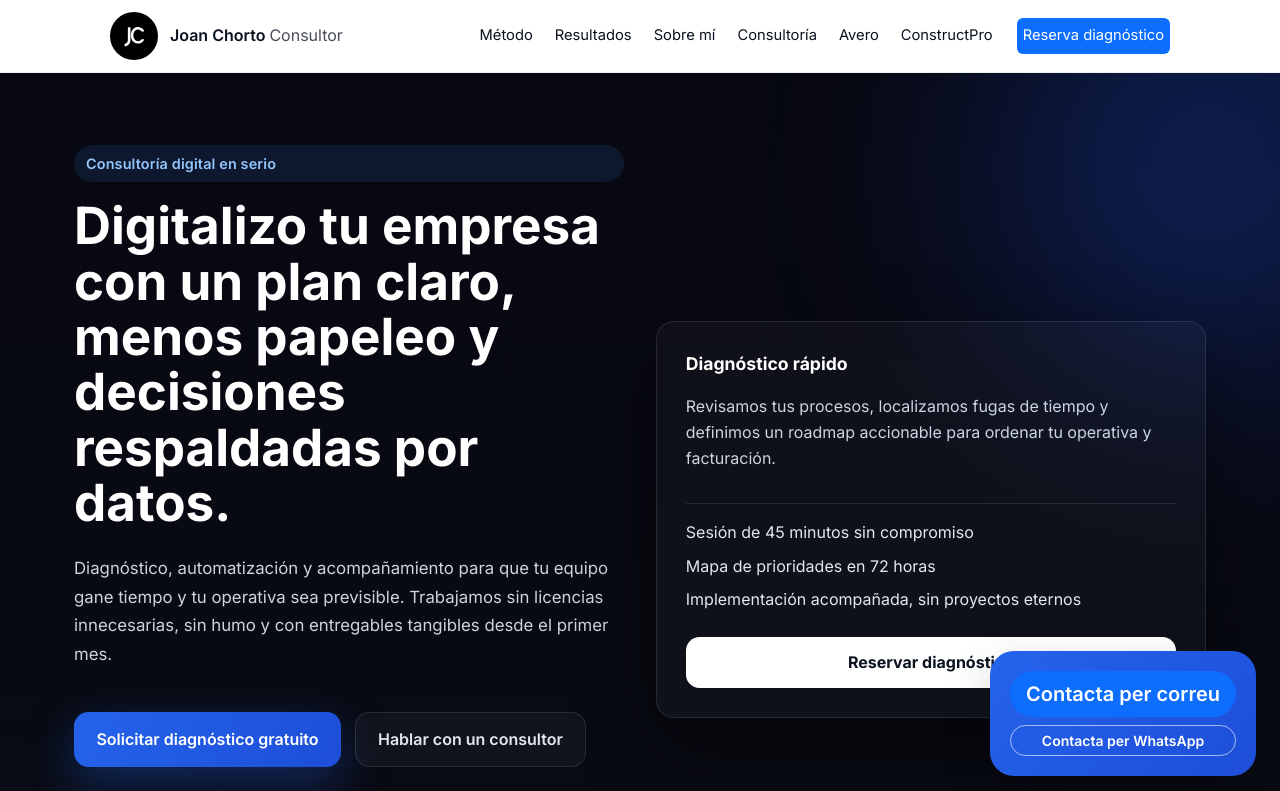
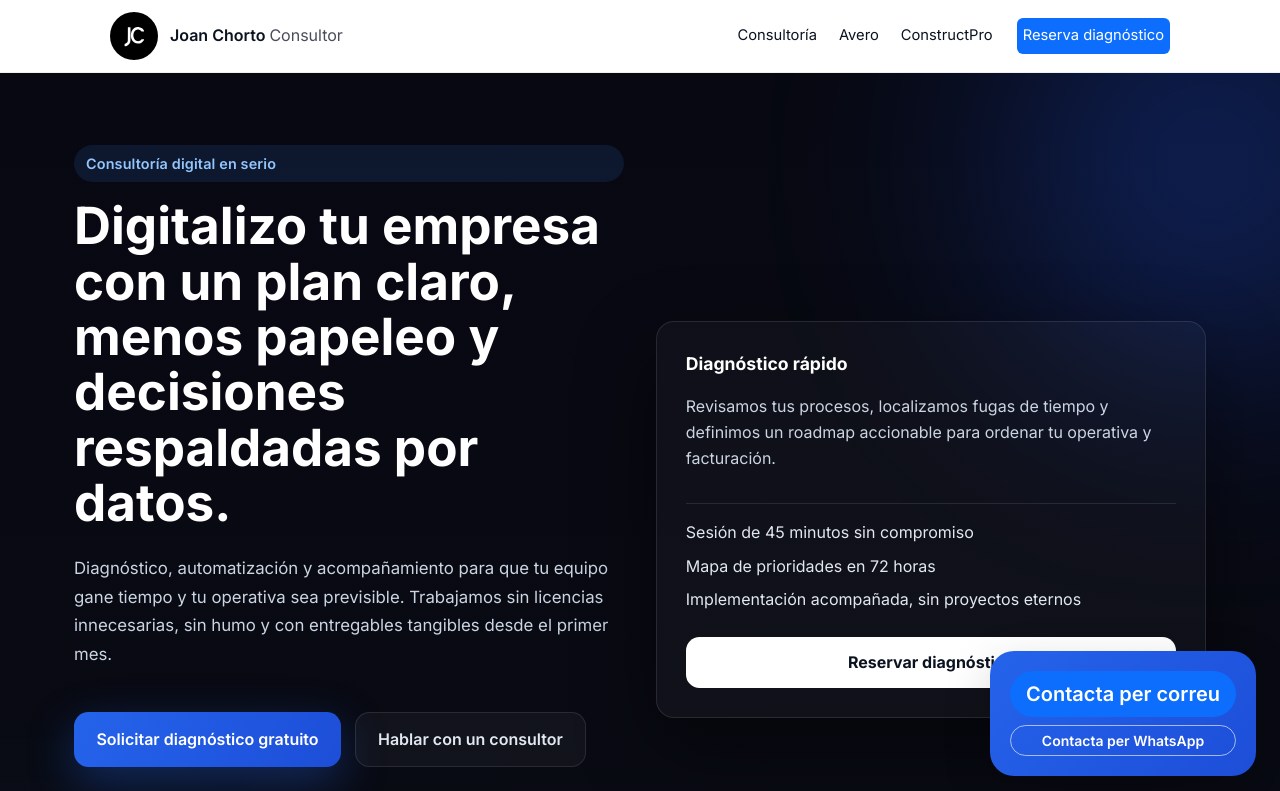
Before and after one commit to joanchorto1/web-jct-agency, a React (Create React App) app: page / in a window 1280 px wide. Shown: the top 791 px of the page. Built offline with nearby package versions, Linux system fonts and the light colour scheme.

Commit message:
Remove home anchor links from header

```diff
--- a/src/components/components/header.js
+++ b/src/components/components/header.js
@@ -71,13 +71,6 @@ const Header = () => {
           className={`home-static__nav${isMenuOpen ? ' is-open' : ''}`}
           aria-label="Navegación principal"
         >
-          {isHomeRoute && (
-            <>
-              <a href="#metodo" onClick={closeMenu}>Método</a>
-              <a href="#resultados" onClick={closeMenu}>Resultados</a>
-              <a href="#sobre-mi" onClick={closeMenu}>Sobre mí</a>
-            </>
-          )}
           <a href="/consultoria" onClick={closeMenu}>Consultoría</a>
           <a href="/avero" onClick={closeMenu}>Avero</a>
           <a href="/constructpro" onClick={closeMenu}>ConstructPro</a>
```
